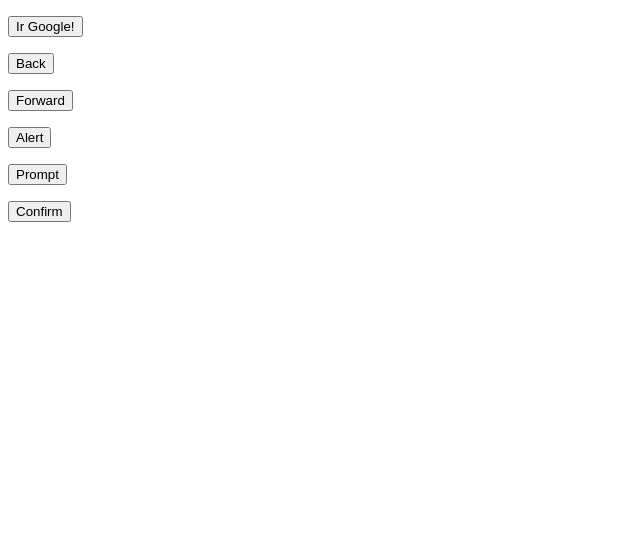
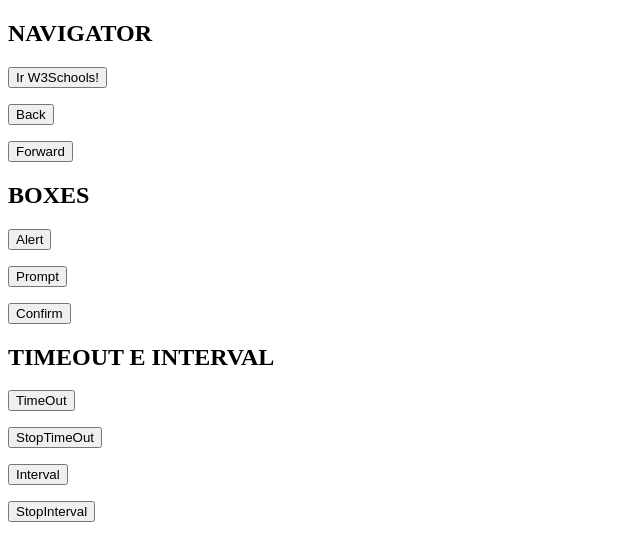
Before and after one commit to ethoshomo/ethoshomo.github.io, a plain HTML site: page window.html in a window 1280 px wide. Shown: the whole page, without its empty margins (0-640 px from the left). Drawn offline with Linux system fonts and the light colour scheme.

Commit message:
Alterando os arquivos window.*

```diff
--- a/window.html
+++ b/window.html
@@ -2,15 +2,27 @@
 <html lang="pt">
 <head>
     <meta charset="UTF-8">
-    <title>Título da Página!!</title>
+    <title>Explorando o Brownser Object Model (BOM)!!</title>
 </head>
 <body>
-    <p><input type="button" value="Ir Google!" onclick="newDoc()"></p>
+    <p><h2> NAVIGATOR </h2></p>
+    <p><input type="button" value="Ir W3Schools!" onclick="newDoc()"></p>
     <p><input type="button" value="Back" onclick="getBack()"></p>
     <p><input type="button" value="Forward" onclick="getForward()"></p>
-    <p><input type="button" value="Alert" onclick="getAlert()"></p>
+
+    <p><h2> BOXES </h2></p>
+    <p><input type="button" value="Alert" onclick="getAlert('Clicou no alert')"></p>
     <p><input type="button" value="Prompt" onclick="getPrompt()"></p>
     <p><input type="button" value="Confirm" onclick="getConfirm()"></p>
+
+    <p><h2>TIMEOUT E INTERVAL</h2></p>
+
+    <p><input type="button" value="TimeOut" onclick="time3 = setTimeout(getAlert, 5000)"></p>
+    <p><input type="button" value="StopTimeOut" onclick="clearTimeout(time3)"></p>
+
+    <p><input type="button" value="Interval" onclick="interval4 = setInterval(getAlert, 4000)"></p>
+    <p><input type="button" value="StopInterval" onclick="clearInterval(interval4)"></p>
+
     <script src="window.js"></script>
 </body>
 </html>
--- a/window.js
+++ b/window.js
@@ -1,4 +1,7 @@
-/*              OBJECT WINDOW INTERFACE
+/*         JS BROWNSER BOM (BROWNSER OBJECT MODEL)
+
+
+                    OBJECT WINDOW INTERFACE
 O objeto windows é responsável por criar uma interface que é
 suportada por todos os browsers. É interessante notar que todos
 elementos globais, tais como objetos, funções e variáveis, serão
@@ -126,6 +129,33 @@ por meio de métodos específicos:
         usuário solicitando a prestação de informações e a segunda
         o texto default do inputbox.
 
+
+                    WINDOW TIMING EVENTS
+    O objeto window permite a execução de um determinado tipo
+de código em intervalos de tempo previamente especificados.
+Existem dois métodos de HTML DOM que são usados para essa
+dinalidade:
+    * window.setTimeout(function, milliseconds): executa a função
+        depois de decorrido o intervalo de tempo indicado.
+    * window.setInterval(function, milliseconds): executa a
+        função continuamente em intervalo de tempo regulares
+        os quais devem ser especificados no parâmetro.
+- Observação: não podemos executar a função dentro dos métodos.
+É preciso passar a função para ser usada em callback, ou seja,
+sem os parenteses como referência.
+
+
+
+                    WINDOW COOKIES
+Cookies são dados armazenados em pequenos arquivos de texto
+no computador do usuário. Podemos armazenar quantas informações
+quisermos. Via de regra, os cookies são deletados assim que
+o navegador é fechado, mas é possível manipular essa informação
+por meio de parâmetros. Caso queiramos deletar algum cookie,
+basta passar uma variável com data já vencida.
+
+NÂO CRIEI COOKIES
+
 */
 
 
@@ -133,7 +163,13 @@ por meio de métodos específicos:
 // O código abaixo só funciona se executado no navegador.//
 ///////////////////////////////////////////////////////////
 
-// Os comandos de history foram colocados
+
+// History e Testes dos alerts
+
+function myFunction() {
+    alert('Hello');
+}
+
 function getBack(){
     window.history.back()
 }
@@ -142,9 +178,8 @@ function getForward(){
     window.history.forward()
 }
 
-// Comandos para testar os alerts
-function getAlert(){
-    alert('Testando o alert!!')
+function getAlert(msg = 'Testando o alert!!'){
+    alert(msg)
 }
 function getPrompt(){
     prompt('Testando o prompt!!', 'Texto default...')
```
